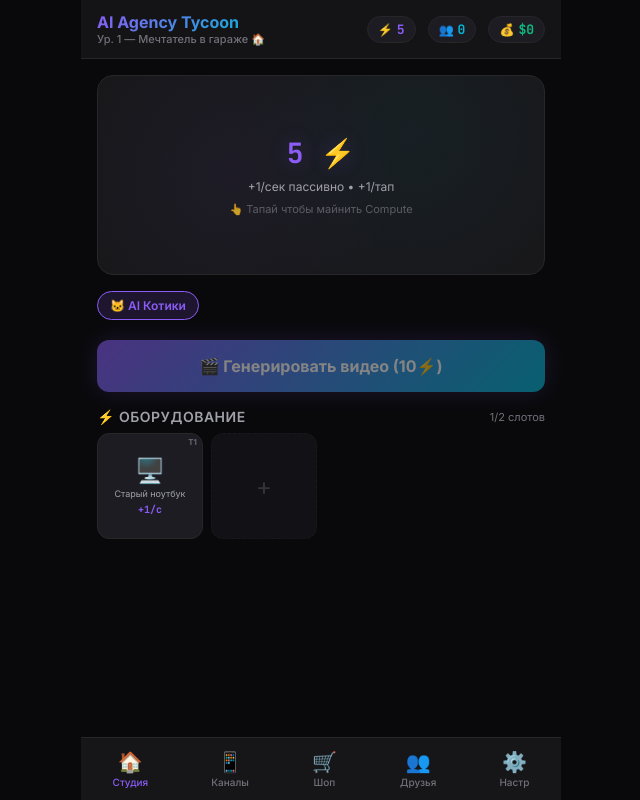
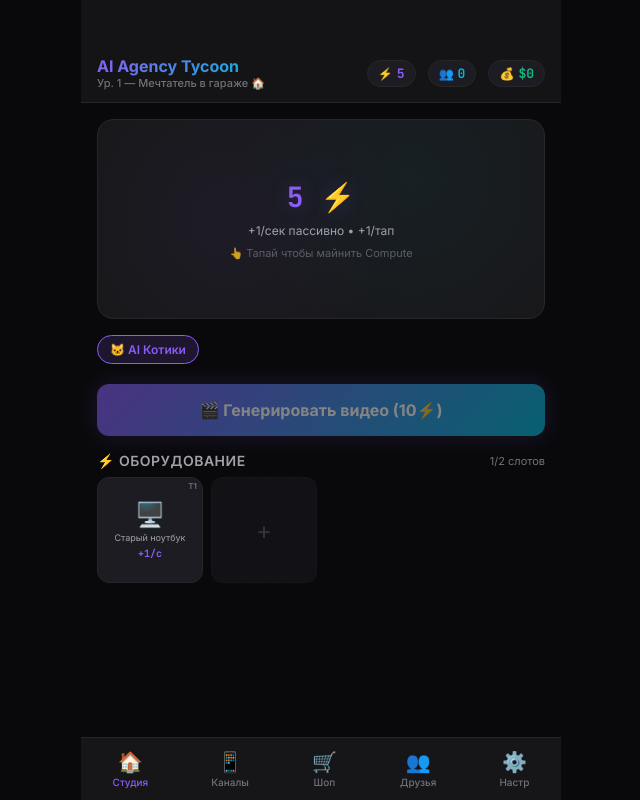
Before and after one commit to maikalpandas-lgtm/ai-agency-tycoon, a React (Vite) app: page / in a window 1280 px wide. Shown: the whole page, without its empty margins (319-959 px from the left). Built offline with nearby package versions, Linux system fonts and the light colour scheme.

Commit message:
Fix TG header overlap

```diff
--- a/src/index.css
+++ b/src/index.css
@@ -96,7 +96,7 @@ body {
   justify-content: space-between;
   align-items: center;
   padding: 12px 16px;
-  padding-top: calc(12px + var(--tg-safe-top, 0px));
+  padding-top: 56px; /* Space for Telegram Mini App header */
   background: rgba(24, 24, 27, 0.8);
   backdrop-filter: blur(12px);
   border-bottom: 1px solid var(--border-subtle);
```
